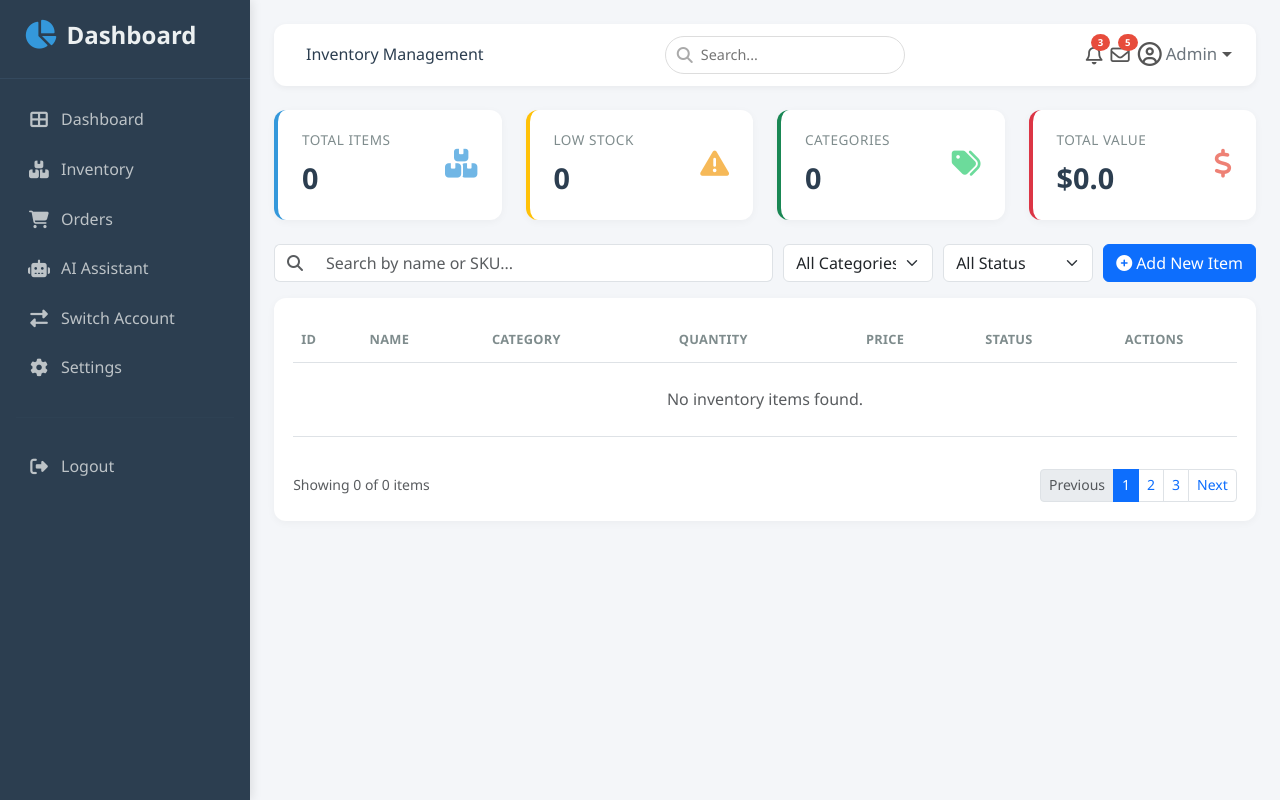
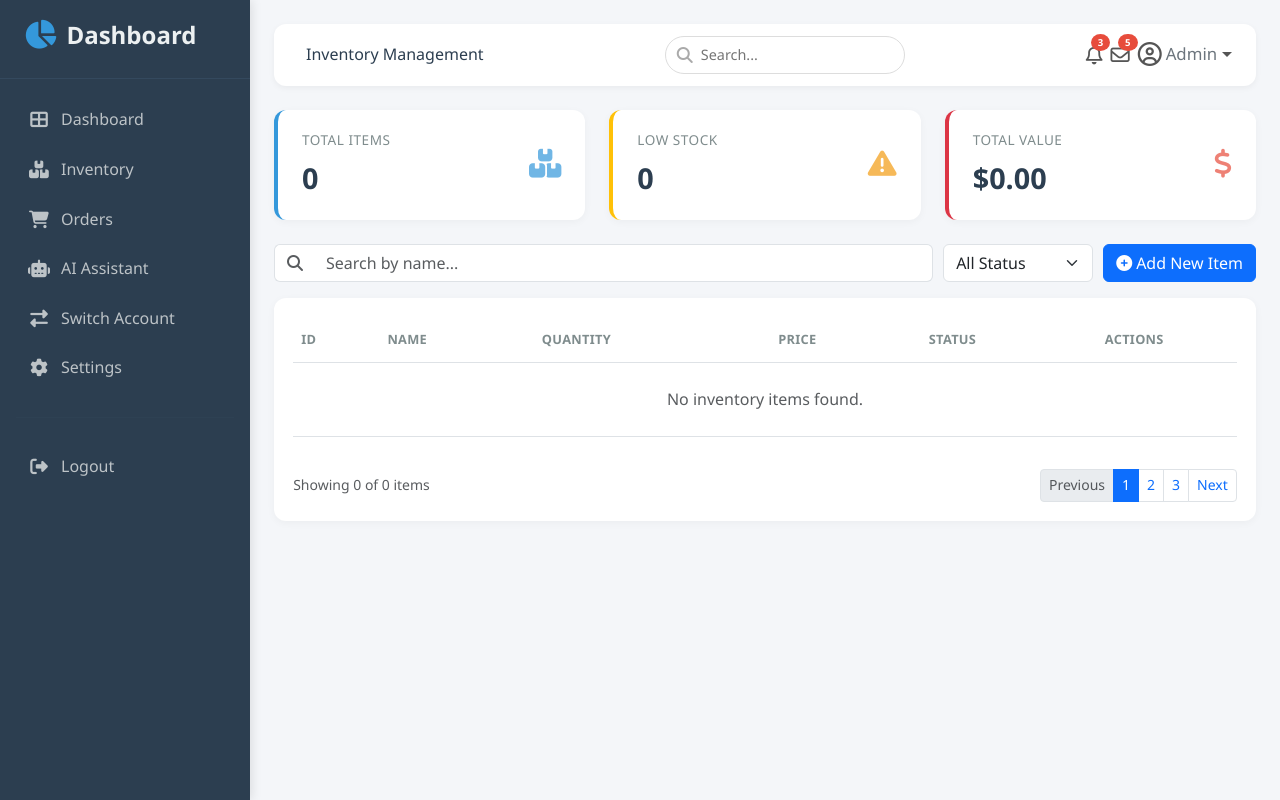
Before and after one commit to aryan-18-pentester/Smart_Manufacturing_Management, a Flask app: page /Machines in a window 1280 px wide. Run offline with Flask 3, Linux system fonts and the light colour scheme; a user stored in the database is signed in.

Commit message:
fix: Machines

```diff
--- a/app.py
+++ b/app.py
@@ -174,13 +174,13 @@ def Machines():
     total_value = result if result is not None else 0.0
 
     if request.method == "POST":
-        item_id = request.form.get("item_id")
+        item_id = request.form.get('item_id', type=int)
         name = request.form.get('name')
         quantity = request.form.get('quantity')
         price = request.form.get('price')
 
         if item_id:
-            record = Data.query.filter_by(id=item_id).first_or_404()
+            record = Data.query.filter_by(id=item_id,user_id=current_user.id).first_or_404()
             record.name = name
             record.quantity = quantity
             record.price = price
--- a/templates/Machines.html
+++ b/templates/Machines.html
@@ -6,7 +6,7 @@
 {% block content %}
 <!-- ===== STATISTICS CARDS ===== -->
 <div class="row g-4 mb-4">
-  <div class="col-md-3 col-6">
+  <div class="col-md-4 col-6">
     <div class="stat-card">
       <div class="d-flex justify-content-between align-items-center">
         <div>
@@ -17,7 +17,7 @@
       </div>
     </div>
   </div>
-  <div class="col-md-3 col-6">
+  <div class="col-md-4 col-6">
     <div class="stat-card border-warning">
       <div class="d-flex justify-content-between align-items-center">
         <div>
@@ -28,23 +28,12 @@
       </div>
     </div>
   </div>
-  <div class="col-md-3 col-6">
-    <div class="stat-card border-success">
-      <div class="d-flex justify-content-between align-items-center">
-        <div>
-          <p class="stat-label">Categories</p>
-          <p class="stat-number">{{ categories_count|default(0) }}</p>
-        </div>
-        <i class="fas fa-tags stat-icon success"></i>
-      </div>
-    </div>
-  </div>
-  <div class="col-md-3 col-6">
+  <div class="col-md-4 col-6">
     <div class="stat-card border-danger">
       <div class="d-flex justify-content-between align-items-center">
         <div>
           <p class="stat-label">Total Value</p>
-          <p class="stat-number">${{ total_value|default(0)|round(2) }}</p>
+          <p class="stat-number">${{ "%.2f"|format(total_value|default(0)) }}</p>
         </div>
         <i class="fas fa-dollar-sign stat-icon danger"></i>
       </div>
@@ -57,16 +46,8 @@
   <div class="search-input">
     <div class="input-group">
       <span class="input-group-text bg-white border-end-0"><i class="fas fa-search text-muted"></i></span>
-      <input type="text" class="form-control border-start-0" placeholder="Search by name or SKU..." id="tableSearch">
+      <input type="text" class="form-control border-start-0" placeholder="Search by name..." id="tableSearch">
     </div>
-  </div>
-  <div class="filter-select">
-    <select class="form-select" id="categoryFilter">
-      <option value="">All Categories</option>
-      {% for category in categories %}
-      <option value="{{ category }}">{{ category }}</option>
-      {% endfor %}
-    </select>
   </div>
   <div class="filter-select">
     <select class="form-select" id="statusFilter">
@@ -91,11 +72,10 @@
         <tr>
           <th>ID</th>
           <th>Name</th>
-          <th>Category</th>
           <th>Quantity</th>
           <th>Price</th>
           <th>Status</th>
-          <th style="width: 120px;">Actions</th>
+          <th style="width: 140px;">Actions</th>
         </tr>
       </thead>
       <tbody id="inventoryTableBody">
@@ -103,7 +83,6 @@
         <tr>
           <td>{{ item.id }}</td>
           <td>{{ item.name }}</td>
-          <td>{{ item.category }}</td>
           <td>{{ item.quantity }}</td>
           <td>${{ "%.2f"|format(item.price) }}</td>
           <td>
@@ -116,17 +95,19 @@
             {% endif %}
           </td>
           <td>
-            <button class="btn btn-sm btn-outline-primary action-btn edit-btn" data-id="{{ item.id }}">
+            <button class="btn btn-sm btn-outline-primary action-btn edit-btn" data-id="{{ item.id }}" data-name="{{ item.name }}" data-quantity="{{ item.quantity }}" data-price="{{ item.price }}" data-status="{% if item.quantity <= 0 %}Out of Stock{% elif item.quantity < 5 %}Low Stock{% else %}In Stock{% endif %}">
               <i class="fas fa-edit"></i>
             </button>
-            <button class="btn btn-sm btn-outline-danger action-btn delete-btn" data-id="{{ item.id }}">
+            <form action="{{ url_for('delete_record', id=item.id) }}" method="POST" style="display:inline;" onsubmit="return confirm('Are you sure you want to delete {{ item.name }}?');">
+              <button type="submit" class="btn btn-sm btn-outline-danger action-btn">
                 <i class="fas fa-trash"></i>
               </button>
+            </form>
           </td>
         </tr>
         {% else %}
         <tr>
-          <td colspan="7" class="text-center py-4 text-muted">No inventory items found.</td>
+          <td colspan="6" class="text-center py-4 text-muted">No inventory items found.</td>
         </tr>
         {% endfor %}
       </tbody>
@@ -162,38 +143,25 @@
         <div class="modal-body">
           <input type="hidden" name="item_id" id="itemId" value="">
           <div class="row g-3">
-            <div class="col-md-6">
+            <div class="col-md-12">
               <label for="itemName" class="form-label fw-semibold">Item Name</label>
               <input type="text" class="form-control" id="itemName" name="name" placeholder="Enter item name" required>
             </div>
             <div class="col-md-6">
-              <label for="itemCategory" class="form-label fw-semibold">Category</label>
-              <select class="form-select" id="itemCategory" name="category" required>
-                <option value="">Select category</option>
-                {% for category in categories %}
-                <option value="{{ category }}">{{ category }}</option>
-                {% endfor %}
-              </select>
-            </div>
-            <div class="col-md-4">
               <label for="itemQuantity" class="form-label fw-semibold">Quantity</label>
               <input type="number" class="form-control" id="itemQuantity" name="quantity" placeholder="0" min="0" required>
             </div>
-            <div class="col-md-4">
+            <div class="col-md-6">
               <label for="itemPrice" class="form-label fw-semibold">Price ($)</label>
               <input type="number" step="0.01" class="form-control" id="itemPrice" name="price" placeholder="0.00" min="0" required>
             </div>
-            <div class="col-md-4">
+            <div class="col-md-12">
               <label for="itemStatus" class="form-label fw-semibold">Status</label>
               <select class="form-select" id="itemStatus" name="status">
                 <option value="In Stock">In Stock</option>
                 <option value="Low Stock">Low Stock</option>
                 <option value="Out of Stock">Out of Stock</option>
               </select>
-            </div>
-            <div class="col-12">
-              <label for="itemDescription" class="form-label fw-semibold">Description (optional)</label>
-              <textarea class="form-control" id="itemDescription" name="description" rows="2" placeholder="Brief description..."></textarea>
             </div>
           </div>
         </div>
@@ -207,63 +175,31 @@
     </div>
   </div>
 </div>
-
-<!-- ===== DELETE CONFIRMATION MODAL ===== -->
-<div class="modal fade" id="deleteModal" tabindex="-1" aria-hidden="true">
-  <div class="modal-dialog modal-sm">
-    <div class="modal-content">
-      <div class="modal-header">
-        <h5 class="modal-title"><i class="fas fa-exclamation-triangle text-danger me-2"></i>Confirm Delete</h5>
-        <button type="button" class="btn-close" data-bs-dismiss="modal"></button>
-      </div>
-      <div class="modal-body">
-        <p>Are you sure you want to delete this item? This action cannot be undone.</p>
-        <input type="hidden" id="deleteItemId" value="">
-      </div>
-      <div class="modal-footer">
-        <button type="button" class="btn btn-secondary" data-bs-dismiss="modal">Cancel</button>
-        <button type="button" class="btn btn-danger" id="confirmDeleteBtn"><i class="fas fa-trash me-1"></i>Delete</button>
-      </div>
-    </div>
-  </div>
-</div>
 {% endblock %}
 
 {% block extra_js %}
 <script>
+  document.addEventListener('DOMContentLoaded', function() {
     // Edit button
     document.querySelectorAll('.edit-btn').forEach(btn => {
       btn.addEventListener('click', function() {
         const id = this.getAttribute('data-id');
-      const row = this.closest('tr');
-      const cells = row.querySelectorAll('td');
+        const name = this.getAttribute('data-name');
+        const quantity = this.getAttribute('data-quantity');
+        const price = this.getAttribute('data-price');
+        const status = this.getAttribute('data-status');
+
         document.getElementById('itemId').value = id;
         document.getElementById('modalLabel').innerHTML = '<i class="fas fa-edit me-2 text-primary"></i>Edit Item';
         document.getElementById('modalSubmitBtn').innerHTML = '<i class="fas fa-save me-1"></i>Update Item';
-      document.getElementById('itemName').value = cells[1].textContent.trim();
-      document.getElementById('itemCategory').value = cells[2].textContent.trim();
-      document.getElementById('itemQuantity').value = cells[3].textContent.trim();
-      document.getElementById('itemPrice').value = cells[4].textContent.replace('$', '').trim();
-      const statusText = cells[5].textContent.trim();
-      document.getElementById('itemStatus').value = statusText;
+        document.getElementById('itemName').value = name;
+        document.getElementById('itemQuantity').value = quantity;
+        document.getElementById('itemPrice').value = price;
+        document.getElementById('itemStatus').value = status;
+
         const modal = new bootstrap.Modal(document.getElementById('addItemModal'));
         modal.show();
       });
-  });
-
-  // Delete button
-  document.querySelectorAll('.delete-btn').forEach(btn => {
-    btn.addEventListener('click', function() {
-      const id = this.getAttribute('data-id');
-      document.getElementById('deleteItemId').value = id;
-      const modal = new bootstrap.Modal(document.getElementById('deleteModal'));
-      modal.show();
-    });
-  });
-
-  document.getElementById('confirmDeleteBtn').addEventListener('click', function() {
-    const id = document.getElementById('deleteItemId').value;
-   window.location.href = "/delete_record/" + id;
     });
 
     // Reset modal
@@ -274,7 +210,7 @@
       document.getElementById('inventoryForm').reset();
     });
 
-  // Search/filter
+    // Search filter
     document.getElementById('tableSearch').addEventListener('keyup', function() {
       const filter = this.value.toLowerCase();
       const rows = document.querySelectorAll('#inventoryTableBody tr');
@@ -284,24 +220,14 @@
       });
     });
 
-  document.getElementById('categoryFilter').addEventListener('change', function() {
-    const filter = this.value.toLowerCase();
-    const rows = document.querySelectorAll('#inventoryTableBody tr');
-    rows.forEach(row => {
-      const cat = row.querySelector('td:nth-child(3)')?.textContent.toLowerCase() || '';
-      if (filter === '' || cat === filter) {
-        row.style.display = '';
-      } else {
-        row.style.display = 'none';
-      }
-    });
-  });
-
+    // Status filter
     document.getElementById('statusFilter').addEventListener('change', function() {
       const filter = this.value.toLowerCase();
       const rows = document.querySelectorAll('#inventoryTableBody tr');
       rows.forEach(row => {
-      const status = row.querySelector('td:nth-child(6)')?.textContent.trim().toLowerCase() || '';
+        const statusCell = row.querySelector('td:nth-child(5)');
+        if (!statusCell) return;
+        const status = statusCell.textContent.trim().toLowerCase();
         if (filter === '' || status === filter) {
           row.style.display = '';
         } else {
@@ -309,5 +235,6 @@
         }
       });
     });
+  });
 </script>
 {% endblock %}
```
Also changed, not shown: instance/users.db. Lines whose indentation alone changed are shown as unchanged.
